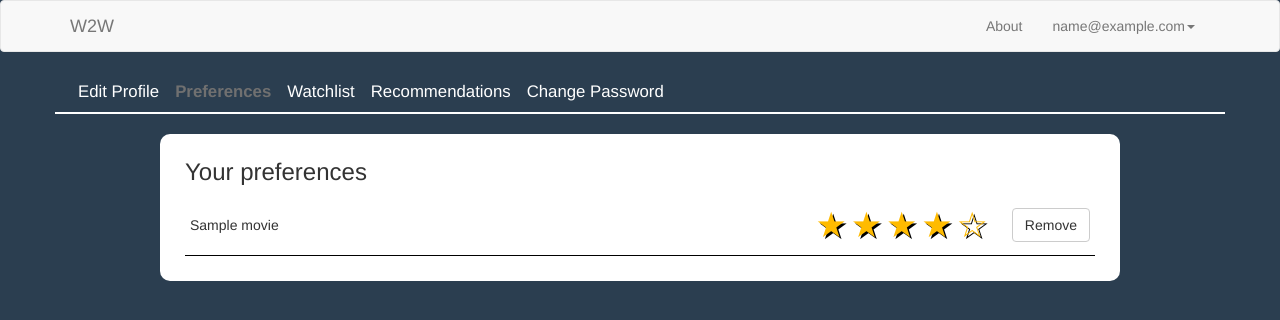
After one commit to Blankphrase/w2w, a Django app: page /accounts/prefs in a window 1280 px wide. The commit adds this page. Shown: the top 320 px of the page. Run offline with Django 3.2, Linux system fonts and the light colour scheme; a user stored in the database is signed in; tables that the repository leaves empty hold one stand-in row (values such as "Sample post"); some libraries are stand-ins or nearby versions.

Commit message:
User can view his preferences in profile and update them

```diff
--- /dev/null
+++ b/accounts/templates/accounts/prefs.html
@@ -0,0 +1,205 @@
+{% extends 'accounts/profile_base.html' %}
+{% load static %}
+
+{% block prefs_active %}submenu-active{% endblock %}
+
+{% block styles %}
+{{ block.super }}
+<style>
+    .container-w2w {
+        max-width: 960px;
+        background-color: white;
+        padding: 5px 25px 25px 25px;
+        margin-left: auto;
+        margin-right: auto;
+        margin-bottom: 25px;
+        border-radius: 10px;
+    }
+
+    #pref-list {
+        display: table;
+        table-layout: fixed;
+        width: 100%;
+        border-collapse: collapse;
+    }
+
+    .pref-movie {
+        display: table-row;
+        width: 100%;
+        margin: 20px;
+        border-bottom: 1px solid black;
+        padding: 100px;
+        height: 0px;
+    }
+
+    .pref-movie-title {
+        display: table-cell;
+        word-wrap: break-word;
+        vertical-align: middle;
+        padding: 5px;
+        height: 100%;
+        text-align: left;
+        width: 50%;
+
+        white-space: nowrap;
+        overflow: hidden;
+        text-overflow: ellipsis;
+    }
+
+    .pref-movie-ui {
+        display: table-cell;
+        float: right;
+        white-space: nowrap;
+        vertical-align: middle;
+        padding: 5px;
+        height: 100%;
+    }
+
+    .pref-movie-rating {
+        display: inline-block;
+        vertical-align: middle;
+        margin-right: 20px;
+        margin-left: 20px;
+        cursor: pointer;
+    }
+    .pref-movie-remove {
+        display: inline-block;
+        vertical-align: middle;
+    }
+
+    #prefs-ui {
+        margin-top: 10px;
+    }
+
+    .pref-rating-star.selected,
+    .pref-rating-star.hovered,
+    .pref-rating-star {
+        display: inline-block;
+        color: #FFBB00;
+        font-size: 2.5em;
+        text-shadow: 2px 2px #000000;
+    }
+
+    .pref-rating-star:before {
+        content: '\2606';
+    }
+
+    .pref-rating-star.selected:before,
+    .pref-rating-star.hovered:before {
+        content: '\2605';
+    }
+
+</style>
+{% endblock styles %}
+
+
+{% block body %}
+{{ block.super }}
+<div class = "container-w2w">
+    <h3>Your preferences</h3>
+
+    <div id="pref-list">
+        {% for pref in prefs %}
+            <div class="pref-movie" data-movie-id="{{ pref.id }}">
+                <span class='pref-movie-title'>{{ pref.title }}</span>
+                <div class="pref-movie-ui">
+                    <div class = "pref-movie-rating">
+                        <div class="pref-rating-star {% if 1 <= pref.rating %}selected{% endif %}" data-value="1">
+                            <span></span>
+                        </div>
+                        <div class="pref-rating-star {% if 2 <= pref.rating %}selected{% endif %}" data-value="2">
+                            <span></span>
+                        </div>
+                        <div class="pref-rating-star {% if 3 <= pref.rating %}selected{% endif %}" data-value="3">
+                            <span></span>
+                        </div>
+                        <div class="pref-rating-star {% if 4 <= pref.rating %}selected{% endif %}" data-value="4">
+                            <span></span>
+                        </div>
+                        <div class="pref-rating-star {% if 5 <= pref.rating %}selected{% endif %}" data-value="5">
+                            <span></span>
+                        </div>
+                    </div>
+                    <button class='btn btn-default pref-movie-remove'
+                            type='button'>Remove</button>
+                </div>
+            </div>
+        {% endfor %}
+    </div>
+
+    {% if prefs.has_other_pages %}
+        <ul class="pagination">
+            {% if prefs.has_previous %}
+                <li><a href="?page={{ prefs.previous_page_number }}">&laquo;</a></li>
+            {% else %}
+                <li class="disabled"><span>&laquo;</span></li>
+            {% endif %}
+            {% for i in prefs.paginator.page_range %}
+                {% if prefs.number == i %}
+                    <li class="active">
+                        <span>{{ i }} <span class="sr-only">(current)</span></span>
+                    </li>
+                {% else %}
+                    <li><a href="?page={{ i }}">{{ i }}</a></li>
+                {% endif %}
+            {% endfor %}
+            {% if prefs.has_next %}
+                <li><a href="?page={{ prefs.next_page_number }}">&raquo;</a></li>
+            {% else %}
+                <li class="disabled"><span>&raquo;</span></li>
+            {% endif %}
+        </ul>
+    {% endif %}
+
+</div>
+{% endblock %}
+
+{% block body_scripts %}
+{{ block.super }}
+<script src="{% static 'js/prefs.source.js' %}"></script>
+<script>
+
+    var prefsHandler = new UserBasedPrefsSource();
+
+    $(document).on("mouseover", ".pref-rating-star", function() {
+        $(this).addClass("hovered");
+        $(this).prevAll().addClass("hovered");
+    });
+
+    $(document).on("mouseout", ".pref-rating-star", function() {
+        $(this).removeClass("hovered");
+        $(this).prevAll().removeClass("hovered");
+    });
+
+    $(document).on("click", ".pref-rating-star", function() {
+        var rating = $(this).data("value");
+        var movieId = $(this).parent().parent().parent().data("movie-id");
+        var title = $(this).parent().parent().siblings(".pref-movie-title").html();
+
+        prefsHandler.update(
+            movieId = movieId,
+            movieTitle = title,
+            movieRating = rating,
+            function() {
+                var $movie = $(".pref-movie").filter(function() {
+                    return $(this).data("movie-id") == movieId
+                });
+                $movie.find(".pref-movie-rating").children().removeClass("selected");
+
+                var $movieStar =  $movie.find(".pref-movie-rating").
+                    find("[data-value='" + rating + "']");
+                $movieStar.addClass("selected");
+                $movieStar.prevAll().addClass("selected");
+            }
+        );
+    });
+
+    $(document).on("click", ".pref-movie-remove", function() {
+        var $movie = $(this).parent().parent();
+        prefsHandler.remove($movie.data("movie-id"), function() {
+            $movie.remove();
+        });
+    });
+
+</script>
+{% endblock body_scripts %}
--- a/accounts/templates/accounts/profile_base.html
+++ b/accounts/templates/accounts/profile_base.html
@@ -43,7 +43,8 @@ ul.side-navbar li a {
     <ul class="side-navbar">
       <li><a class="{% block edit_active %}{% endblock %}"
              href="{% url 'accounts:profile' %}">Edit Profile</a></li>
-      <li><a href="#preferences">Preferences</a></li>
+      <li><a class="{% block prefs_active %}{% endblock %}"
+             href="{% url 'accounts:prefs' %}">Preferences</a></li>
       <li><a href="#watchlist">Watchlist</a></li>
       <li><a href="#recommendation">Recommendations</a></li>
       <li><a href="#password">Change Password</a></li>
--- a/accounts/urls.py
+++ b/accounts/urls.py
@@ -10,5 +10,6 @@ urlpatterns = [
     url(r"^user/prefs/load$", views.load_prefs, name = "load_prefs"),
     url(r"^user/prefs/update$", views.update_prefs, name = "update_prefs"),
     url(r"^user/prefs/remove$", views.remove_prefs, name = "remove_prefs"),
-    url(r"^profile$", views.profile, name = "profile")
+    url(r"^profile$", views.profile, name = "profile"),
+    url(r"^prefs$", views.prefs, name = "prefs")
 ]
--- a/accounts/views.py
+++ b/accounts/views.py
@@ -5,6 +5,7 @@ from django.contrib.auth.decorators import login_required
 from django.db.models import F
 from django.http import JsonResponse
 from django.views.decorators.csrf import csrf_exempt
+from django.core.paginator import Page, Paginator, EmptyPage, PageNotAnInteger
 
 from accounts.forms import (
     SignUpForm, LoginForm, INVALID_LOGIN_ERROR, EditProfileForm
@@ -94,3 +95,24 @@ def profile(request):
     else:
         form = EditProfileForm(request.user)
     return render(request, "accounts/profile.html", {"form": form})
+
+
+@login_required
+def prefs(request):
+    page = request.GET.get("page", 1)
+    page_size = request.GET.get("page_size", 10)
+
+    prefs_db = list(request.user.pref.data.order_by("timestamp").
+        values("movie__id", "movie__title", "rating").
+        annotate(id=F("movie__id"),title=F("movie__title")).
+        values("id", "title", "rating").all())
+    paginator = Paginator(prefs_db, page_size)
+
+    try:
+        prefs = paginator.page(page)
+    except PageNotAnInteger:
+        prefs = paginator.page(1)
+    except EmptyPage:
+        prefs = paginator.page(paginator.num_pages)
+
+    return render(request, "accounts/prefs.html", { "prefs": prefs})
--- a/main/templates/main/reco.html
+++ b/main/templates/main/reco.html
@@ -16,6 +16,7 @@
         margin-left: auto;
         margin-right: auto;
         margin-bottom: 25px;
+        border-radius: 10px;
     }
 
     .movie {
--- a/todo.txt
+++ b/todo.txt
@@ -13,6 +13,8 @@
     - the newest movies
     - the upcoming movies
     - better styling
+- create css file with style for website
+- put js/css in order
 
 
 
```
Also changed, not shown: accounts/tests/test_views.py (+21 -22 lines), accounts/templates/accounts/profile.html (line endings or trailing spaces), 2 other files.
